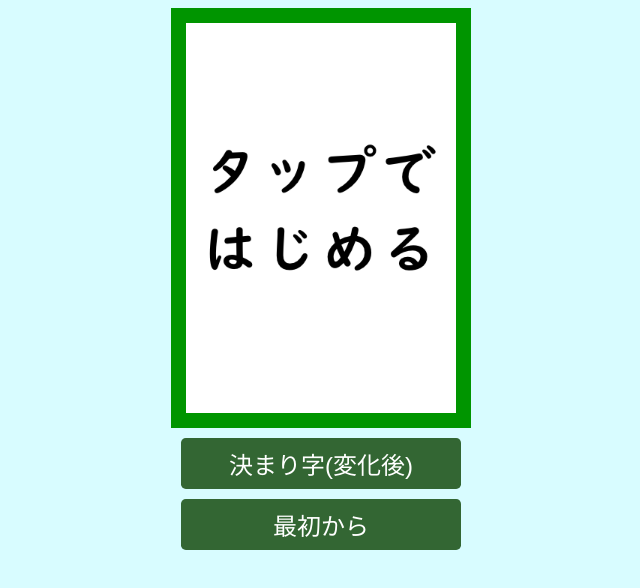
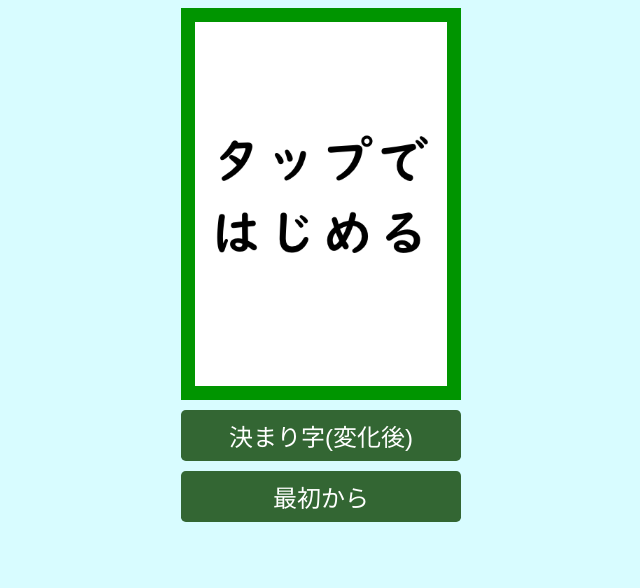
Before and after one commit to kg9n3n8y/fudanagashi_change, a plain HTML site: page index.html in a window 1280 px wide. Shown: the whole page, without its empty margins (319-959 px from the left). Drawn offline with Linux system fonts and the light colour scheme.

Commit message:
画像サイズ微調整

```diff
--- a/index.html
+++ b/index.html
@@ -16,7 +16,7 @@
     <meta name="viewport" content="width=device-width, initial-scale=1">
     <meta name="apple-mobile-web-app-capable" content="yes">
     <meta name="mobile-web-app-capable" content="yes">
-    <title>札流し</title>
+    <title>札流し・変</title>
     <link rel="manifest" href="manifest.json"/>
     <link rel="shortcut icon" type="image/png" href="https://kg9n3n8y.github.io/fudanagashi_change/icon.png">
     <link rel="apple-touch-icon" sizes="180x180" href="https://kg9n3n8y.github.io/fudanagashi_change/icon.png">
--- a/style.css
+++ b/style.css
@@ -13,7 +13,7 @@ body {
 }
 
 #image-container {
-  width            : 300px;
+  width            : 280px;
   height           : auto;
   display          : flex;
   align-items      : center;
```
Also changed, not shown: manifest.json.
